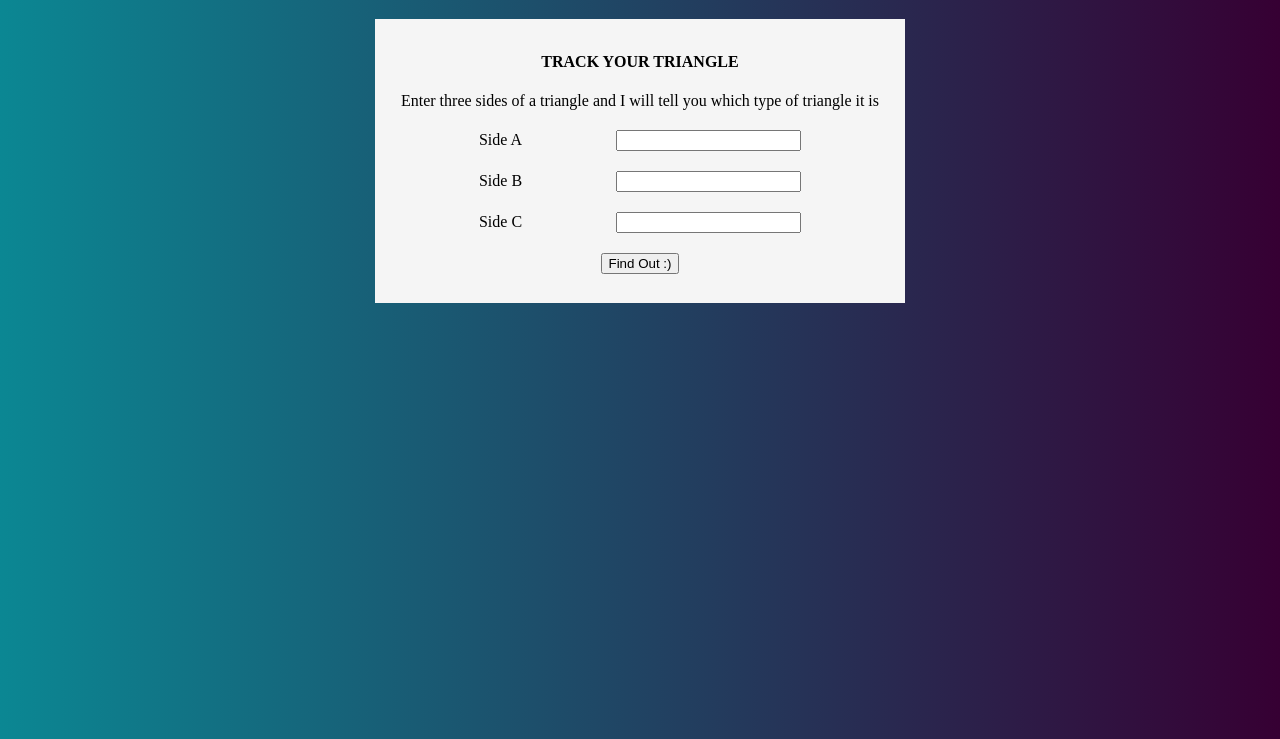
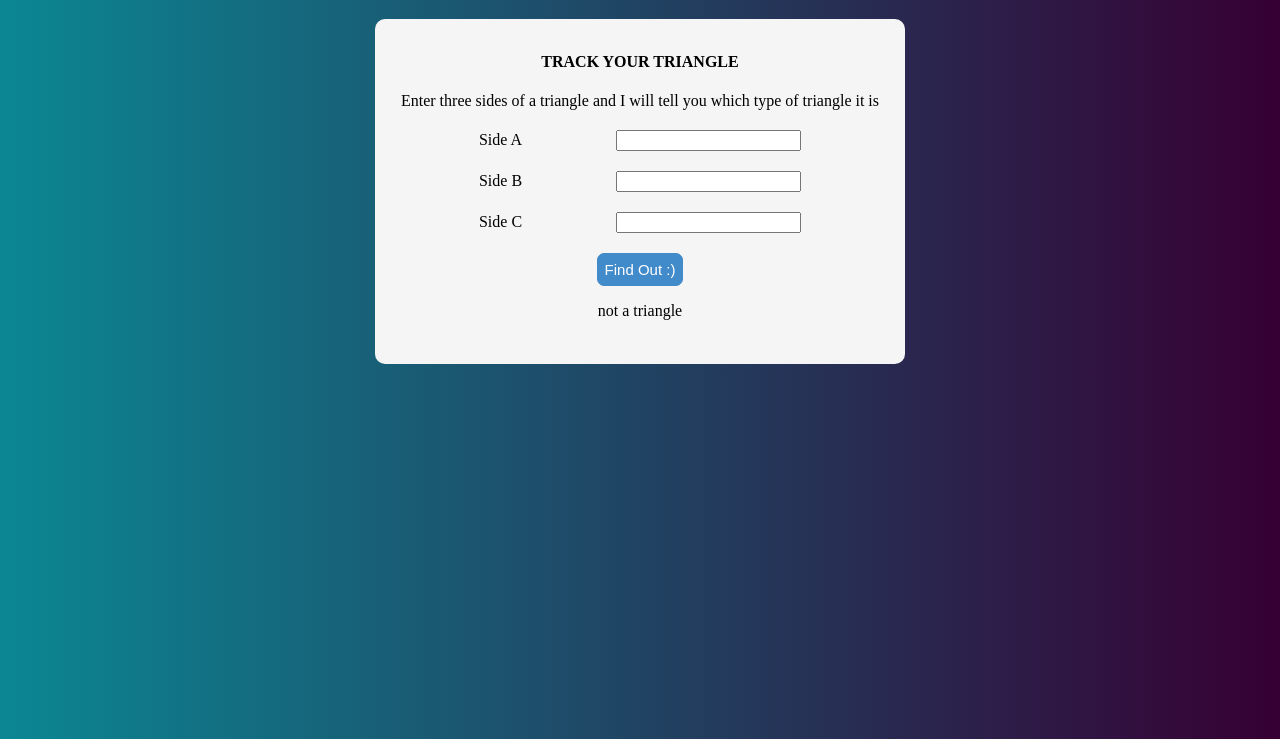
Before and after one commit to LoiseMwarangu/triangle-tracker, a plain HTML site: page index.html in a window 1280 px wide. Both pictures are taken after a click on the button "Find Out :)". Shown: the part 61-800 px from the top of the page. Drawn offline with Linux system fonts and the light colour scheme.

Commit message:
Add the track and triangle function to the js file

```diff
--- a/css/styles.css
+++ b/css/styles.css
@@ -7,11 +7,12 @@ h1 {
 }
 .form {
   width: 40%;
+  border-radius: 10px;
   background: whitesmoke;
   text-align: center;
   margin: 0 auto;
   padding: 1%;
-  height: 60%;
+  height: 320px;
 }
 
 .input-field {
@@ -24,4 +25,15 @@ h1 {
 }
 #button {
   text-align: center;
+  font-size: 15px;
+  padding: 7px;
+  border-radius: 7px;
+  background: #428bca;
+  border: 1px solid #428bca;
+  color: white;
+  outline-style: none;
 }
+#button:hover {
+  color: 	#428bca;
+  background-color: white;
+}
--- a/index.html
+++ b/index.html
@@ -29,4 +29,5 @@
     <p id="display"></p>
   </div>
 </body>
+<script src="js/app.js"></script>
 </html>
--- a/js/app.js
+++ b/js/app.js
@@ -0,0 +1,24 @@
+function triangle() {
+  var display = document.getElementById("display");
+  var sideA = document.getElementById("num1").value;
+  var sideB = document.getElementById("num2").value;
+  var sideC = document.getElementById("num3").value;
+  track(sideA, sideB, sideC);
+}
+
+
+function track(a,b,c) {
+  if(a+b<=c || b+c<=a || c+a<=b) {
+    display.textContent = "not a triangle";
+  } else if(isNaN(a) || isNaN(b) || isNaN(c) ){
+    display.textContent = "Invalid number";
+    } else {
+    if(a === b && a === c) {
+      display.textContent = "Equilateral Triangle";
+    } else if(a === b || b === c || a === c) {
+      display.textContent = "Isosceles Triangle";
+    } else {
+      display.textContent = "Scalene Triangle";
+    }
+  }
+}
```
